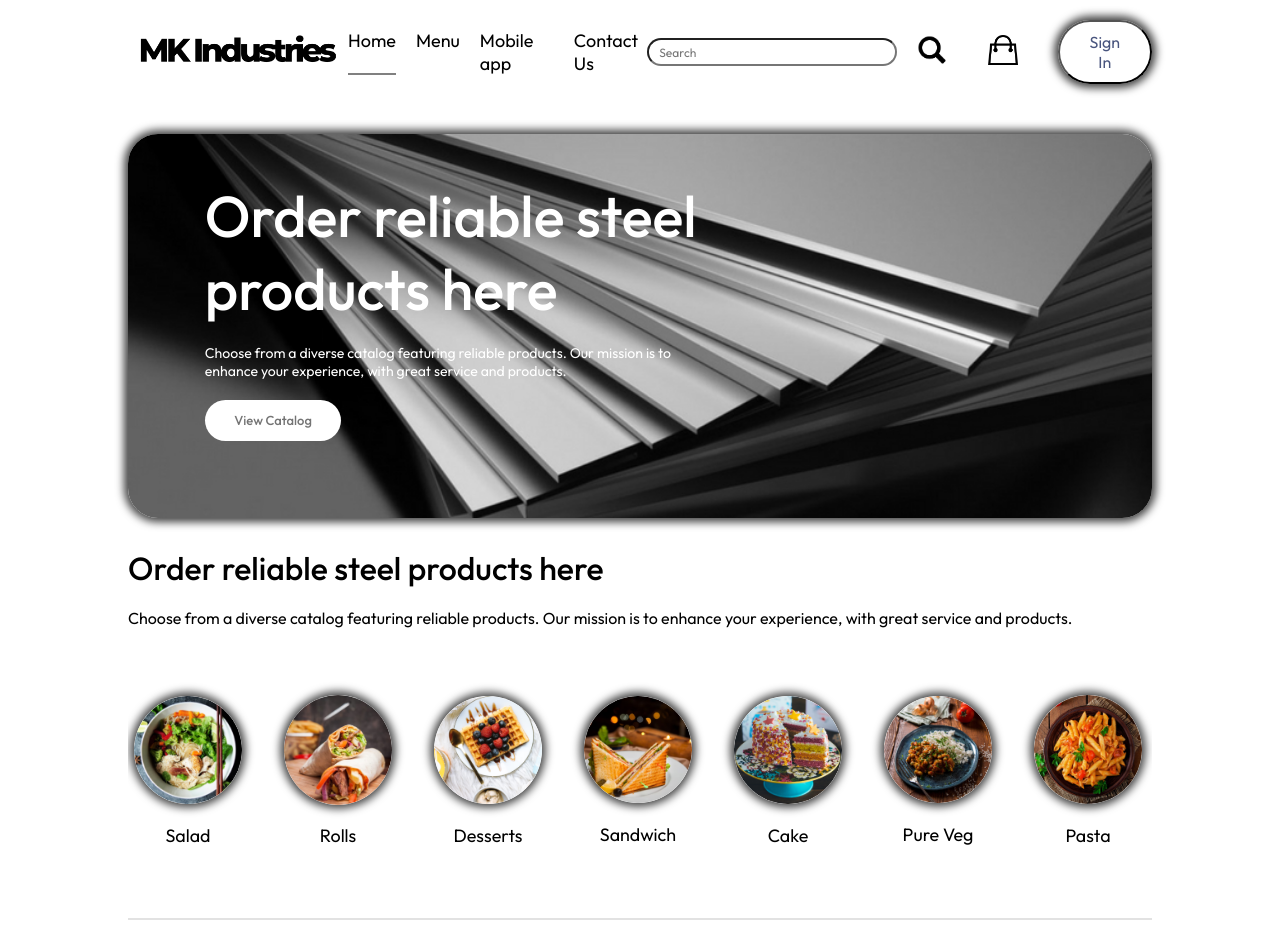
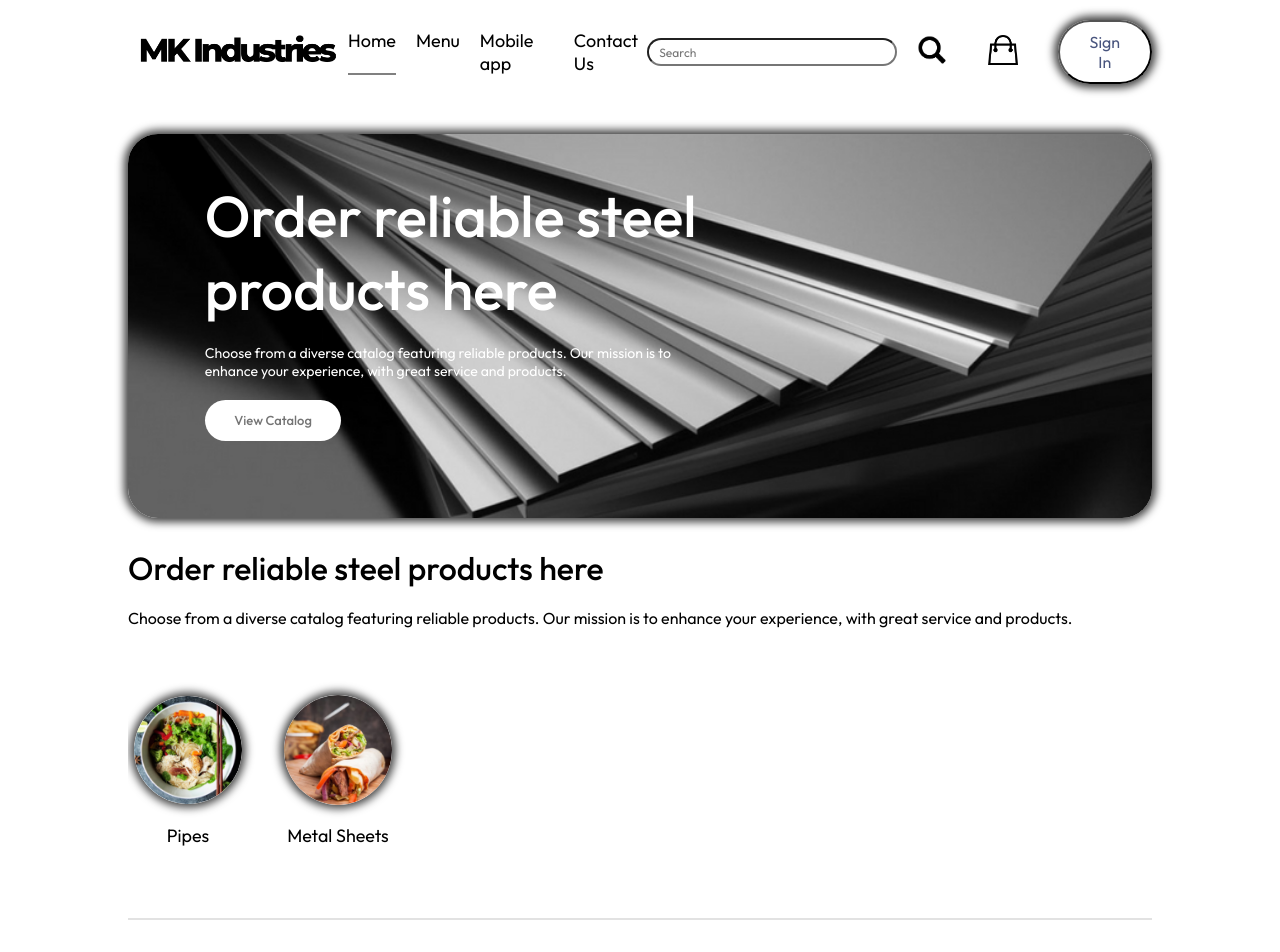
Before and after one commit to Niiyatii-13/MKIndustries1, a React (Vite) app in the folder frontend/: page / in a window 1280 px wide. Shown: the top 952 px of the page. Built offline with nearby package versions, Linux system fonts and the light colour scheme; no server answers.

Commit message:
Update assets.js

```diff
--- a/frontend/src/assets/assets.js
+++ b/frontend/src/assets/assets.js
@@ -86,36 +86,12 @@ export const assets = {
 
 export const menu_list = [
     {
-        menu_name: "Salad",
+        menu_name: "Pipes",
         menu_image: menu_1
     },
     {
-        menu_name: "Rolls",
+        menu_name: "Metal Sheets",
         menu_image: menu_2
-    },
-    {
-        menu_name: "Desserts",
-        menu_image: menu_3
-    },
-    {
-        menu_name: "Sandwich",
-        menu_image: menu_4
-    },
-    {
-        menu_name: "Cake",
-        menu_image: menu_5
-    },
-    {
-        menu_name: "Pure Veg",
-        menu_image: menu_6
-    },
-    {
-        menu_name: "Pasta",
-        menu_image: menu_7
-    },
-    {
-        menu_name: "Noodles",
-        menu_image: menu_8
     }]
 
 export const food_list = [
```
